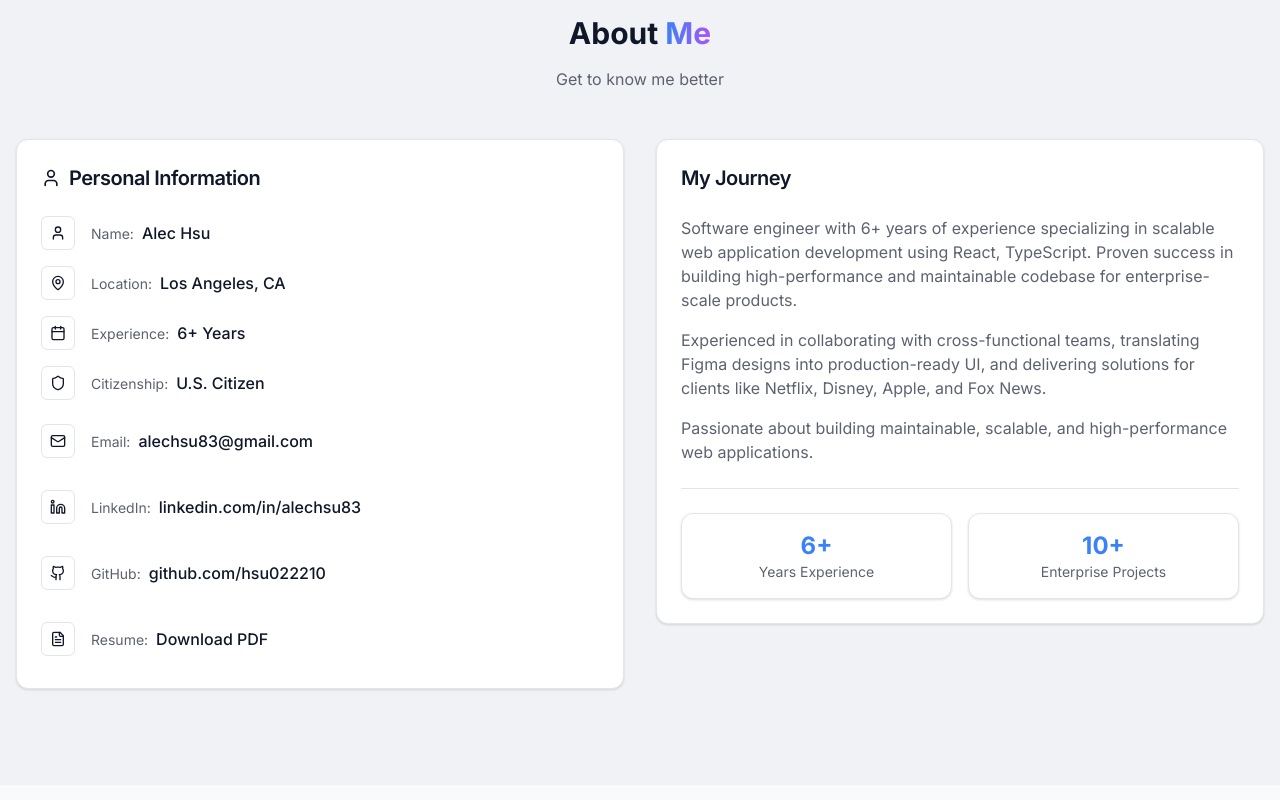
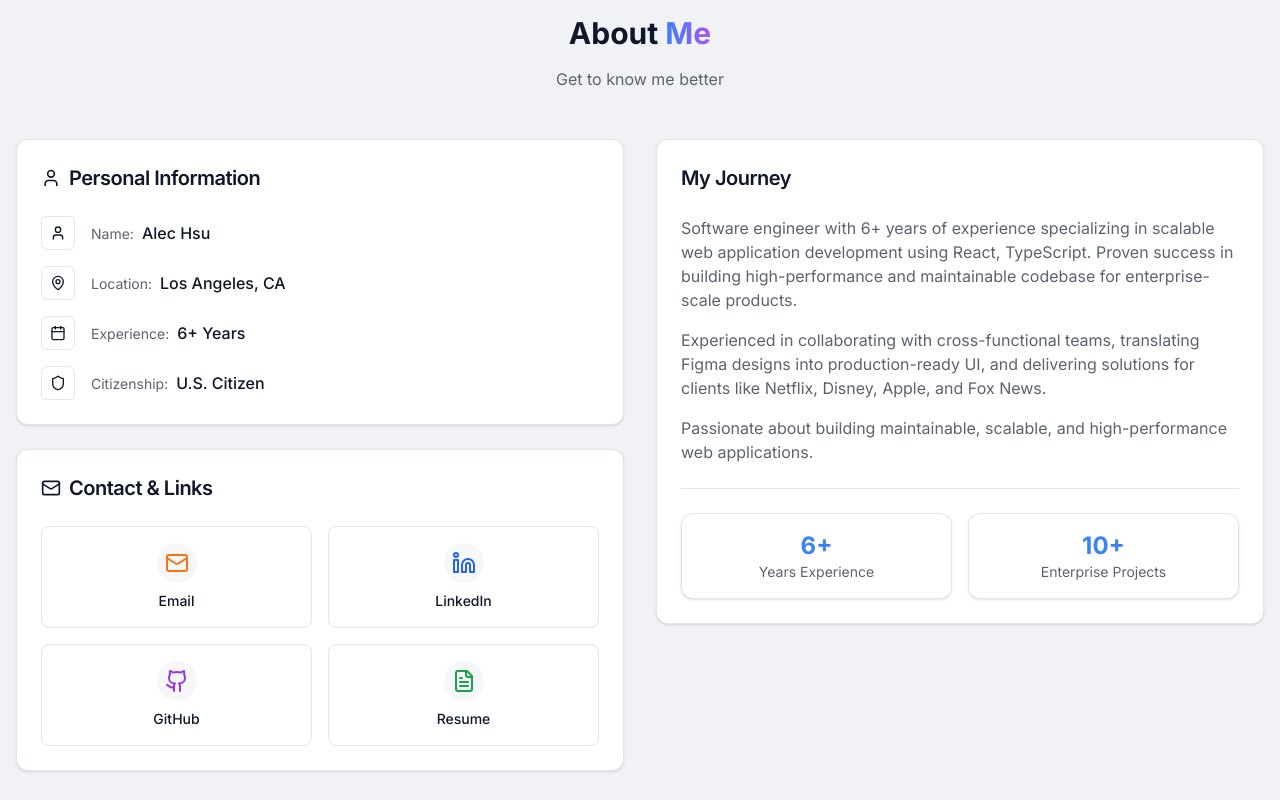
Before and after one commit to hsu022210/porfolio, a React (Vite) app: page / in a window 1280 px wide. Shown: the part 1020-1820 px from the top of the page. Built offline with nearby package versions, Linux system fonts and the light colour scheme.

Commit message:
update pi section

```diff
--- a/src/components/About.tsx
+++ b/src/components/About.tsx
@@ -13,10 +13,33 @@ const About = () => {
     { icon: MapPin, label: 'Location', value: 'Los Angeles, CA' },
     { icon: Calendar, label: 'Experience', value: '6+ Years' },
     { icon: Shield, label: 'Citizenship', value: 'U.S. Citizen' },
-    { icon: Mail, label: 'Email', value: 'alechsu83@gmail.com' },
-    { icon: Linkedin, label: 'LinkedIn', value: 'linkedin.com/in/alechsu83' },
-    { icon: Github, label: 'GitHub', value: 'github.com/hsu022210' },
-    { icon: FileText, label: 'Resume', value: 'Download PDF' },
+  ];
+
+  const contactLinks = [
+    {
+      icon: Mail,
+      label: 'Email',
+      href: 'mailto:alechsu83@gmail.com',
+      color: 'text-orange-500 hover:text-orange-600'
+    },
+    {
+      icon: Linkedin,
+      label: 'LinkedIn',
+      href: 'https://linkedin.com/in/alechsu83',
+      color: 'text-blue-600 hover:text-blue-700'
+    },
+    {
+      icon: Github,
+      label: 'GitHub',
+      href: 'https://github.com/hsu022210',
+      color: 'text-purple-600 hover:text-purple-700'
+    },
+    {
+      icon: FileText,
+      label: 'Resume',
+      href: 'https://drive.google.com/file/d/1A7tSV9T6Sfo1JRQqeDnZbfceak4JrhRO/view?usp=share_link',
+      color: 'text-green-600 hover:text-green-700'
+    },
   ];
 
   return (
@@ -39,7 +62,8 @@ const About = () => {
         </div>
 
         <div className="grid lg:grid-cols-2 gap-6 lg:gap-8 items-start">
-          <Card className="">
+          <div className="space-y-6">
+            <Card>
               <CardHeader>
                 <CardTitle className="flex items-center gap-2 text-lg sm:text-xl">
                   <User className="h-4 w-4 sm:h-5 sm:w-5" />
@@ -47,18 +71,8 @@ const About = () => {
                 </CardTitle>
               </CardHeader>
               <CardContent className="space-y-3 sm:space-y-4">
-              {personalInfo.map((info, index) => {
-                const isLink = info.label === 'LinkedIn' || info.label === 'GitHub' || info.label === 'Resume';
-                const isEmail = info.label === 'Email';
-
-                let href = '';
-                if (info.label === 'LinkedIn') href = 'https://linkedin.com/in/alechsu83';
-                if (info.label === 'GitHub') href = 'https://github.com/hsu022210';
-                if (info.label === 'Resume') href = 'https://drive.google.com/file/d/1A7tSV9T6Sfo1JRQqeDnZbfceak4JrhRO/view?usp=share_link';
-                if (info.label === 'Email') href = 'mailto:alechsu83@gmail.com';
-
-                const content = (
-                  <div className="flex items-start sm:items-center gap-3 sm:gap-4">
+                {personalInfo.map((info, index) => (
+                  <div key={index} className="flex items-start sm:items-center gap-3 sm:gap-4">
                     <Badge variant="outline" className="p-1.5 sm:p-2 flex-shrink-0">
                       <info.icon className="h-3 w-3 sm:h-4 sm:w-4" />
                     </Badge>
@@ -67,30 +81,37 @@ const About = () => {
                       <span className="ml-1 sm:ml-2 font-medium text-sm sm:text-base break-words">{info.value}</span>
                     </div>
                   </div>
-                );
+                ))}
+              </CardContent>
+            </Card>
 
-                if (isLink || isEmail) {
-                  return (
+            <Card>
+              <CardHeader>
+                <CardTitle className="flex items-center gap-2 text-lg sm:text-xl">
+                  <Mail className="h-4 w-4 sm:h-5 sm:w-5" />
+                  Contact & Links
+                </CardTitle>
+              </CardHeader>
+              <CardContent>
+                <div className="grid grid-cols-2 gap-3 sm:gap-4">
+                  {contactLinks.map((link, index) => (
                     <a
                       key={index}
-                      href={href}
-                      target={info.label === 'Resume' ? '_blank' : '_blank'}
+                      href={link.href}
+                      target="_blank"
                       rel="noopener noreferrer"
-                      className="block hover:bg-muted/50 rounded-lg p-2 -m-2 transition-colors"
+                      className="flex flex-col items-center gap-2 p-4 rounded-lg border hover:bg-muted/50 transition-all duration-200 hover:scale-105 group"
                     >
-                      {content}
+                      <div className={`p-2 rounded-full bg-muted/50 group-hover:bg-muted transition-colors ${link.color}`}>
+                        <link.icon className="h-5 w-5 sm:h-6 sm:w-6" />
+                      </div>
+                      <span className="text-xs sm:text-sm font-medium text-center">{link.label}</span>
                     </a>
-                  );
-                }
-
-                return (
-                  <div key={index}>
-                    {content}
+                  ))}
                 </div>
-                );
-              })}
               </CardContent>
             </Card>
+          </div>
 
           <Card className="">
             <CardHeader>
```
Lines whose indentation alone changed are shown as unchanged.
